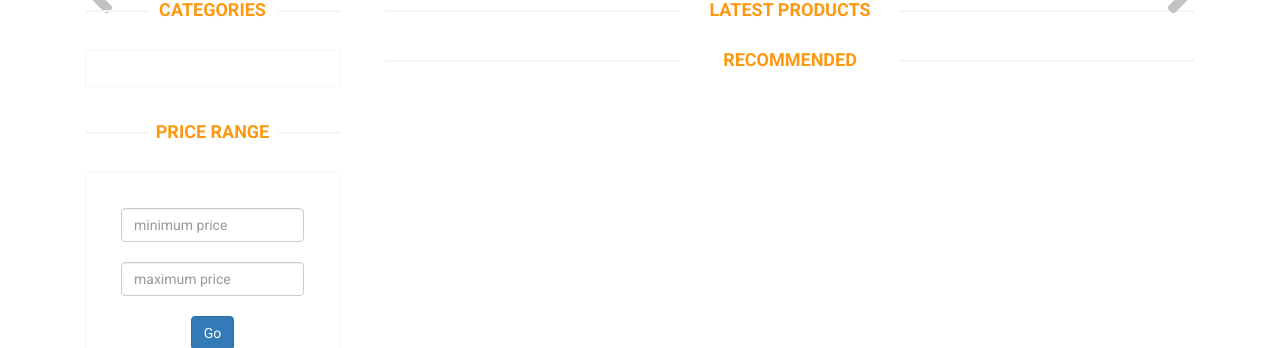
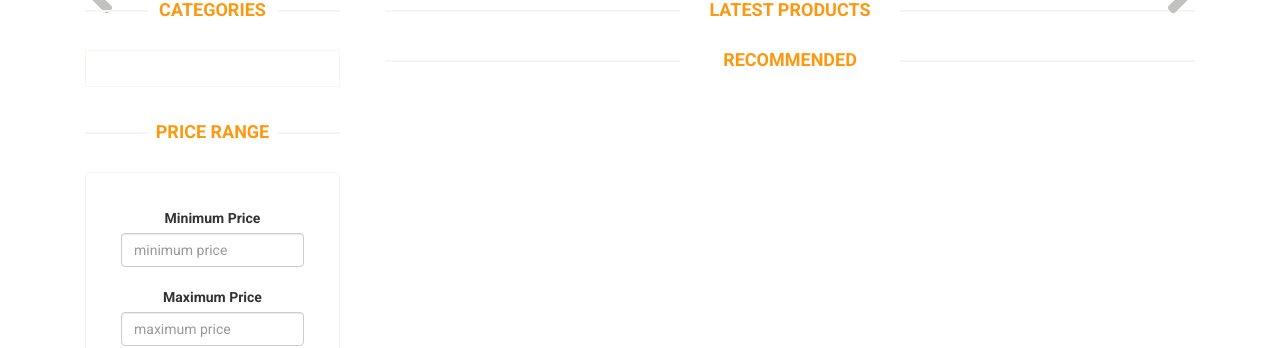
Before and after one commit to tegarty/E-Commerce_django, a Django app: page / in a window 1280 px wide. Shown: the part 118-466 px from the top of the page. Run offline with Django 3.2, Linux system fonts and the light colour scheme; data that the repository does not hold is empty; some libraries are stand-ins or nearby versions.

Commit message:
style forms

```diff
--- a/products/templates/products/product_list.html
+++ b/products/templates/products/product_list.html
@@ -185,9 +185,11 @@
 							<div class="well text-center" style="padding-bottom: 0; margin-bottom: 0;">
                                 <form action="" method="post">
                                     {% csrf_token %}
-                                    <input type="number" name="minimum" minlength="1" class="form-control" placeholder="minimum price">
+                                    <label for="minimum_price">Minimum Price</label>
+                                    <input type="number" name="minimum" minlength="1" class="form-control" placeholder="minimum price" id="minimum_price">
                                     <br>
-                                    <input type="number" name="maximum" maxlength="6" class="form-control" placeholder="maximum price">
+                                    <label for="maximum_price">Maximum Price</label>
+                                    <input type="number" name="maximum" maxlength="6" class="form-control" placeholder="maximum price" id="maximum_price">
                                     <br>
                                     <input type="submit" value="Go" class="btn btn-primary">
                                 </form>
--- a/templates/includes/form.html
+++ b/templates/includes/form.html
@@ -11,6 +11,7 @@
 <form method="POST" enctype="multipart/form-data" action="" class="form-group">
     {% csrf_token %}
 {#    {% crispy form %}#}
+{#    {% form |crispy %}#}
     {{ form.as_p }}
     <button type="submit" class="btn btn-primary">{{ title }}</button>
 </form>
```
Also changed, not shown: accounts/forms.py (+5 -4 lines).
